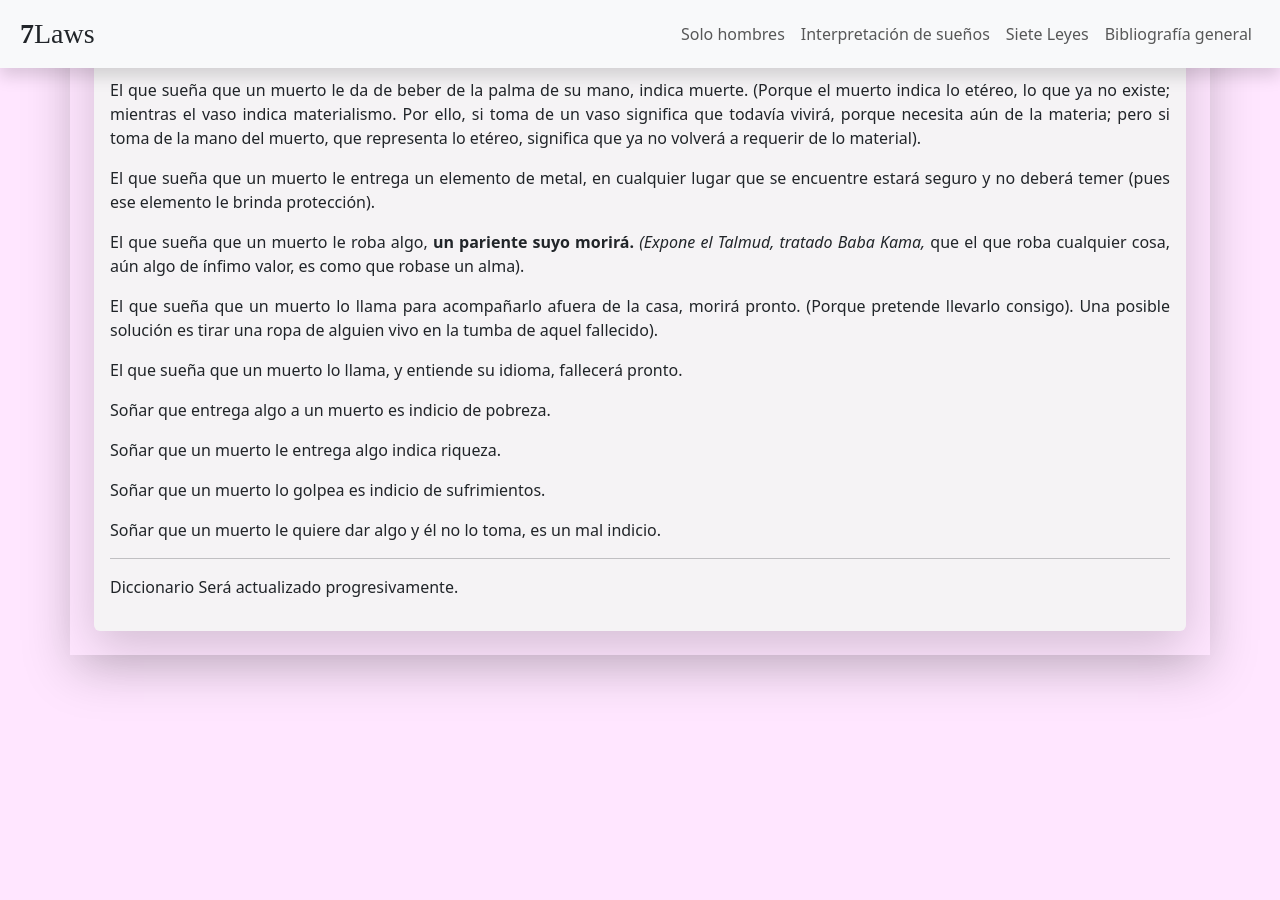
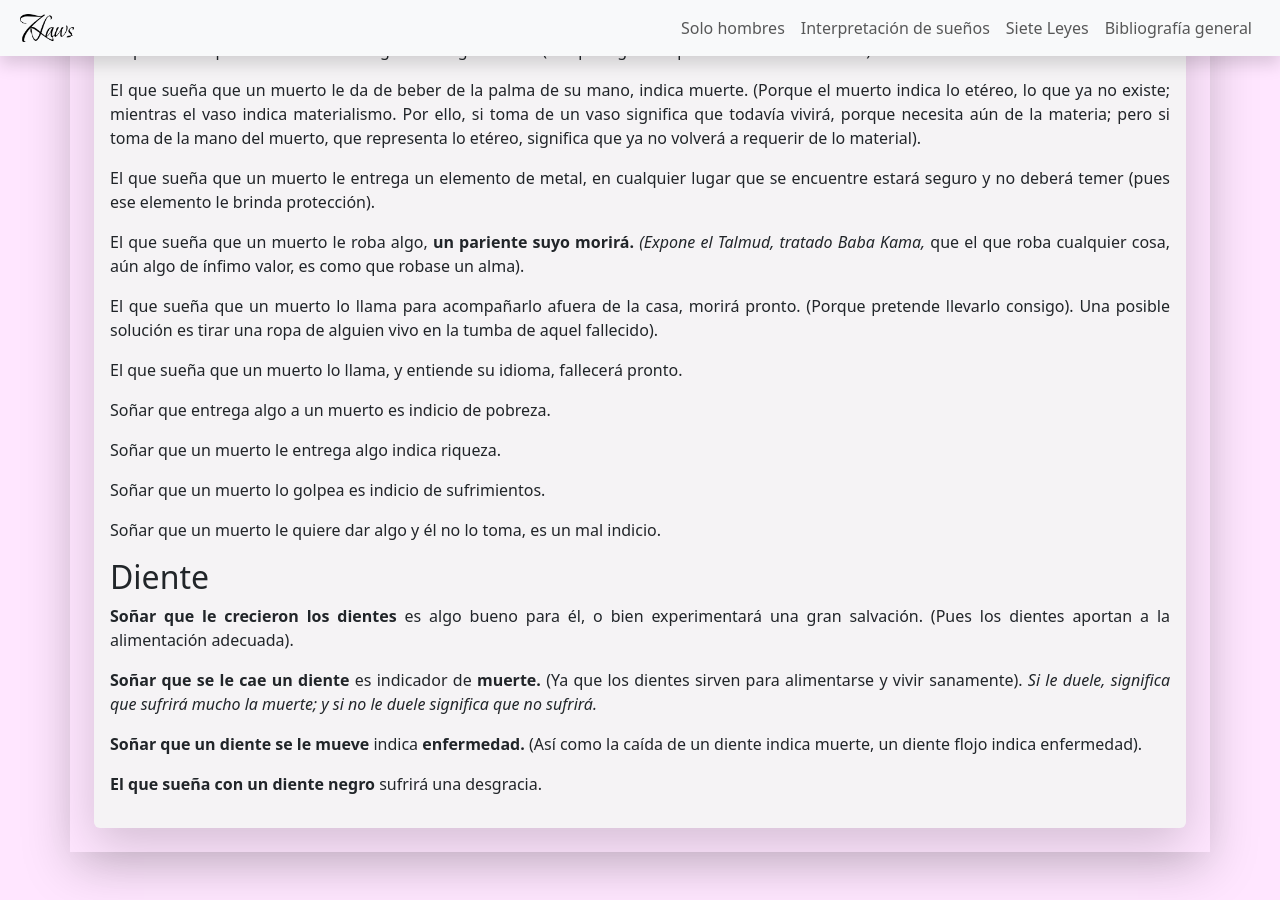
Before and after one commit to Stairwaycl/seven_laws, a Jekyll site: the page built from _posts/dreams/2025-11-03-diccionario-sueños.md, in a window 1280 px wide and 900 px high, scrolled down 1347 px. Built offline with Jekyll 4.4.1, drawn with Linux system fonts in a browser that asks for light colours; some web fonts are replaced; before the commit the page ends 2050 px from its top, so only the background shows below that.

Commit message:
add post

```diff
--- a/_config.yml
+++ b/_config.yml
@@ -26,9 +26,11 @@ description: >-
   ética y herramientas prácticas para el crecimiento personal y espiritual.
   La fuente definitiva de instrucción para vivir una vida de plenitud y desarrollo.
 baseurl: "" # the subpath of your site, e.g. /blog
-url: "" # the base hostname & protocol for your site, e.g. http://example.com
+url: "https://www.seven-laws.onrender.com" # the base hostname & protocol for your site, e.g. http://example.com
 twitter_username: jekyllrb
 github_username:  jekyll
+
+social_image: /assets/images/dreamsseo.png
 
 # Build settings
 theme: minima
--- a/_includes/navigation.html
+++ b/_includes/navigation.html
@@ -2,7 +2,12 @@
   <div class="container-fluid justify-content-between">
 
     <a href="/" class="navbar-brand text-decoration-none text-dark d-flex align-items-center">
-      <b class="bonheur-royale-regular"><strong>7</strong>Laws</b>
+      <img
+        src="/assets/images/7lawslogo.png"
+        alt="7Laws Logo"
+        class="me-2"
+        style="height: 28px; width: auto;"
+      >
     </a>
 
     <button class="navbar-toggler" type="button" data-bs-toggle="collapse" data-bs-target="#navbarNav" aria-controls="navbarNav" aria-expanded="false" aria-label="Toggle navigation">
--- a/_layouts/default.html
+++ b/_layouts/default.html
@@ -35,7 +35,6 @@
 
 {% feed_meta %}
 {% seo %} <!--- Este plugin se encarga automáticamente de generar los meta tags Open Graph (para Facebook y WhatsApp, entre otros) y Twitter Cards, siempre y cuando hayas configurado correctamente la información en tu _config.yml y en el front matter de tus posts. -->
-
 <meta name="google-site-verification" content="lBIgVfsUr5F_T_KrfOJzzkxCTZBnMIrNPw-J1tvUKHA" />
 
 <script async src="https://pagead2.googlesyndication.com/pagead/js/adsbygoogle.js?client=ca-pub-5089948218661025"
--- a/_posts/dreams/2025-11-03-diccionary.md
+++ b/_posts/dreams/2025-11-03-diccionario-sueños.md
@@ -3,6 +3,7 @@ layout: post
 title: "Diccionario de Sueños"
 category: dreams
 date:   2025-11-03 03:53:45 -0300
+description: Diccionario de Sueños según el Talmud. Descubre el significado de soñar con la muerte, granadas o dientes, pero ¡cuidado! La interpretación depende primero del día del calendario.
 ---
 
 En cada interpretación debe analizarse el día en que ocurrió el sueño, por sobre el significado, ya que depende del día si es un sueño efectivo o no. [Revisar calendario onírico]({% post_url 2025-11-02-calendario-dream %})
@@ -70,7 +71,12 @@ Soñar que un muerto lo golpea es indicio de sufrimientos.
 
 Soñar que un muerto le quiere dar algo y él no lo toma, es un mal indicio.
 
+## Diente
 
-----
+**Soñar que le crecieron los dientes** es algo bueno para él, o bien experimentará una gran salvación. (Pues los dientes aportan a la alimentación adecuada).
 
-Diccionario Será actualizado progresivamente.
+**Soñar que se le cae un diente** es indicador de **muerte.** (Ya que los dientes sirven para alimentarse y vivir sanamente). _Si le duele, significa que sufrirá mucho la muerte; y si no le duele significa que no sufrirá._
+
+**Soñar que un diente se le mueve** indica **enfermedad.** (Así como la caída de un diente indica muerte, un diente flojo indica enfermedad).
+
+**El que sueña con un diente negro** sufrirá una desgracia.
```
Also changed, not shown: _posts/dreams/2025-11-02-calendario-dream.md (+1 -0 lines), _posts/dreams/2025-11-05-sueños-vanidad.md (added, +8 -0 lines), assets/images/7lawslogo.png (added), assets/images/dreamsseo.png (added).
